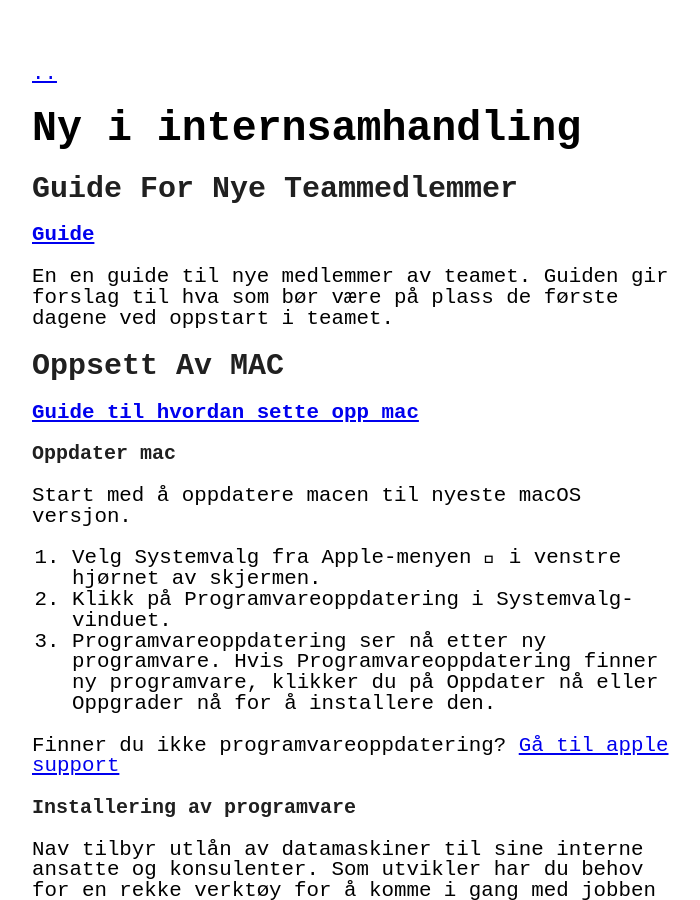
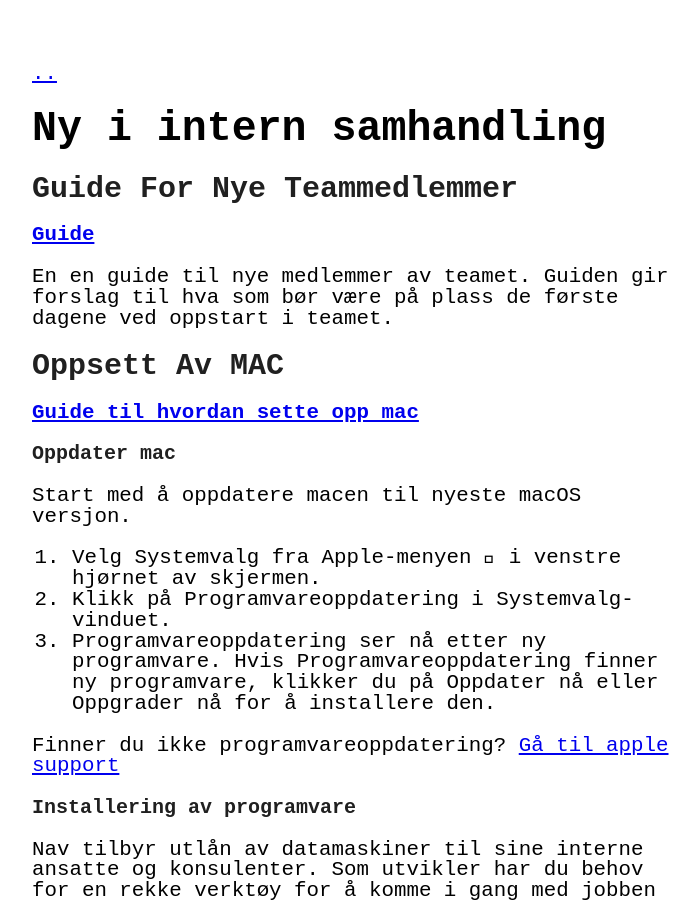
Before and after one commit to stianoverby/stianoverby.github.io, a Jekyll site: the page built from _posts/2022-10-17-ny-i-isa.markdown, in a window 1280 px wide and 900 px high. Shown: the whole window, without its empty margins (288-988 px from the left). Built offline with Jekyll 4.4.1, drawn with Linux system fonts in a browser that asks for light colours.

Commit message:
Update 2022-10-17-ny-i-isa.markdown

```diff
--- a/_posts/2022-10-17-ny-i-isa.markdown
+++ b/_posts/2022-10-17-ny-i-isa.markdown
@@ -1,6 +1,6 @@
 ---
 layout: post
-title:  "Ny i internsamhandling"
+title:  "Ny i intern samhandling"
 date:   2022-10-17 09:00:00 +0200
 categories: jekyll update
 ---
```
